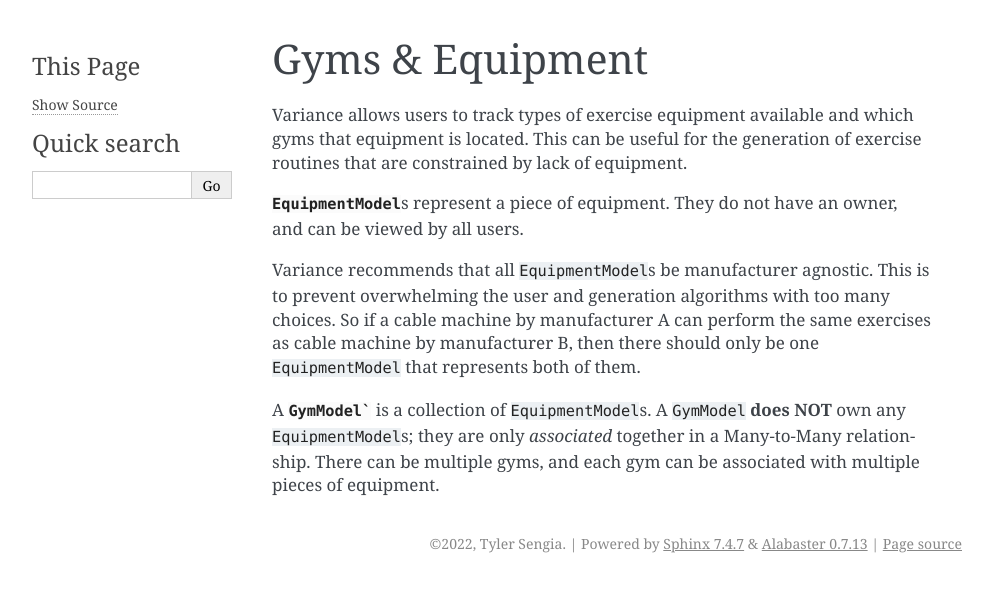
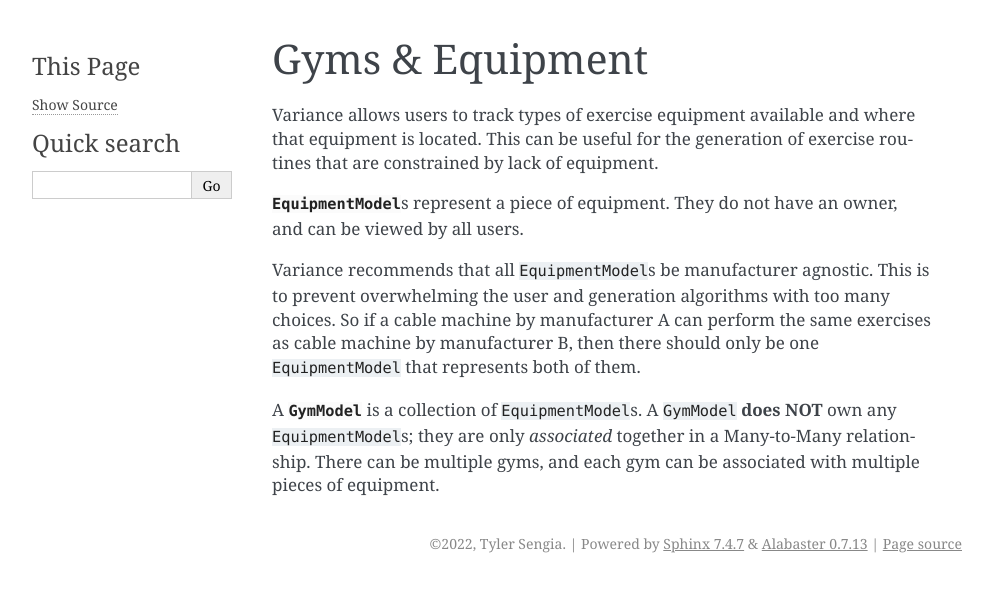
Before and after one commit to tsengia/Variance, a Sphinx documentation site: the page built from docs/source/gym_equipment.rst, in a window 1280 px wide. Shown: the top 592 px of the page, without its empty margins (148-1141 px from the left). Built offline with Sphinx 7.4.7, drawn with Linux system fonts in a browser that asks for light colours.

Commit message:
Fixing typos in gym_equipment.rst

```diff
--- a/docs/source/gym_equipment.rst
+++ b/docs/source/gym_equipment.rst
@@ -2,7 +2,7 @@
 Gyms & Equipment
 ===========================
 Variance allows users to track types of exercise equipment
-available and which gyms that equipment is located.
+available and where that equipment is located.
 This can be useful for the generation of exercise routines
 that are constrained by lack of equipment.
 
@@ -16,4 +16,4 @@ many choices. So if a cable machine by manufacturer A can perform the same
 exercises as cable machine by manufacturer B, then there should only be one
 ``EquipmentModel`` that represents both of them.
 
-A :py:class:`~variance.models.gym.GymModel`` is a collection of ``EquipmentModel``\s. A ``GymModel`` **does NOT** own any ``EquipmentModel``\s; they are only *associated* together in a Many-to-Many relationship. There can be multiple gyms, and each gym can be associated with multiple pieces of equipment.
+A :py:class:`~variance.models.gym.GymModel` is a collection of ``EquipmentModel``\s. A ``GymModel`` **does NOT** own any ``EquipmentModel``\s; they are only *associated* together in a Many-to-Many relationship. There can be multiple gyms, and each gym can be associated with multiple pieces of equipment.
```
